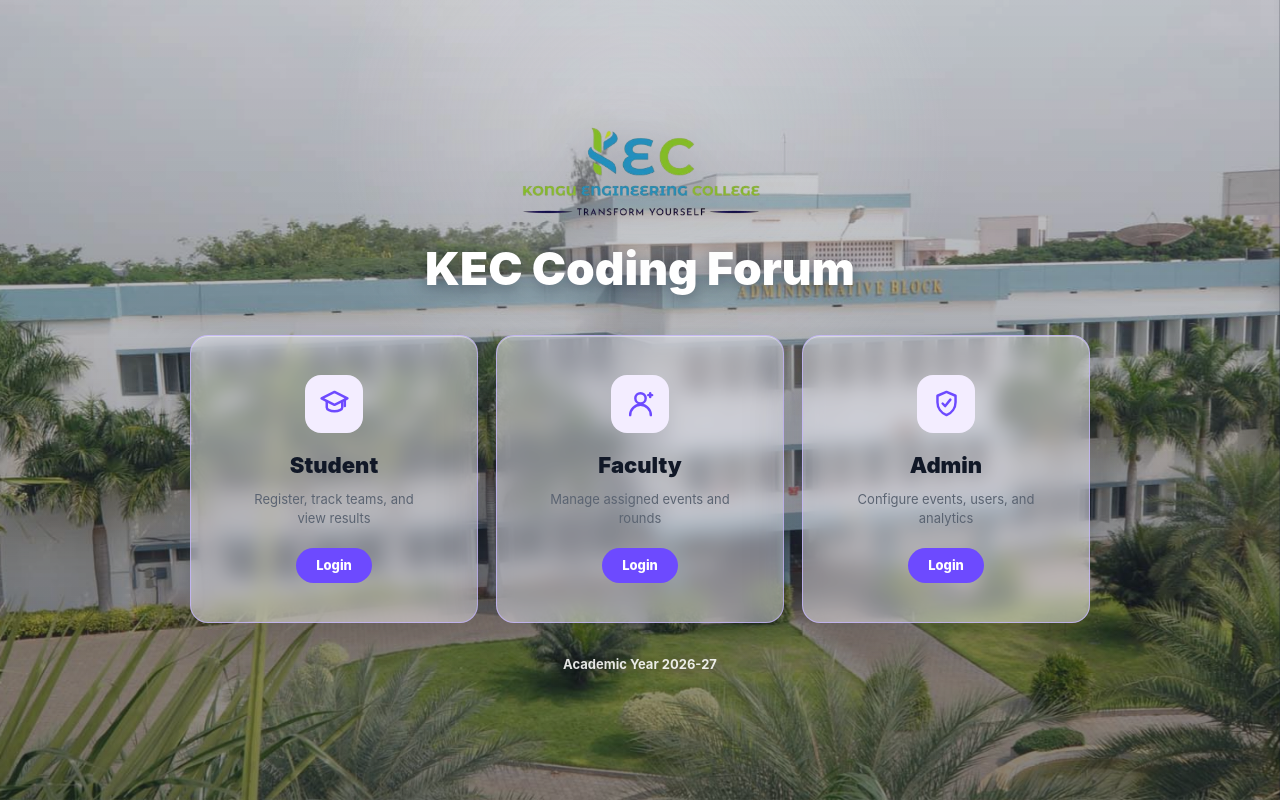
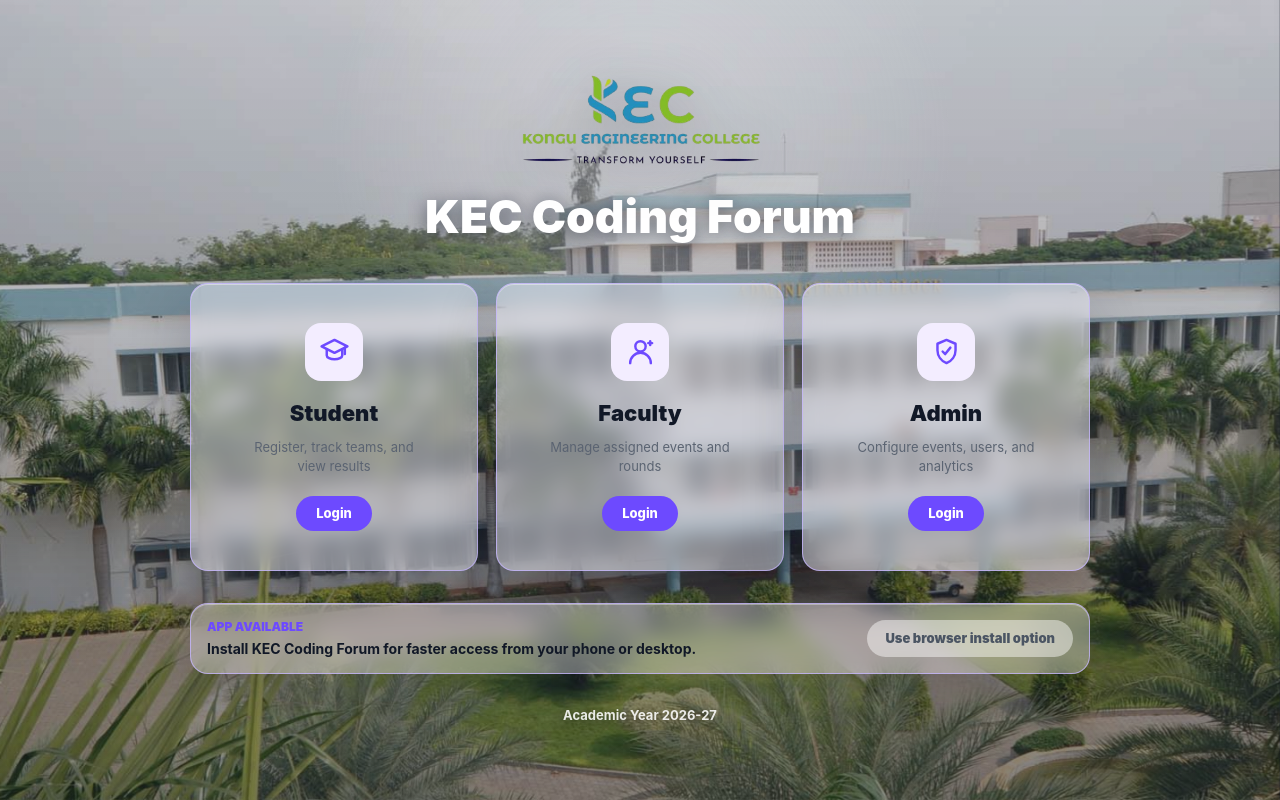
Before and after one commit to BHARANI259/Coding-Forum, a Next.js app in the folder client/: page / in a window 1280 px wide. Built offline with nearby package versions, Linux system fonts and the light colour scheme.

Commit message:
PWS notification

```diff
--- a/client/app/globals.css
+++ b/client/app/globals.css
@@ -419,6 +419,78 @@
   font-weight: 800;
 }
 
+.landing-install-card {
+  display: flex;
+  width: min(100%, 900px);
+  align-items: center;
+  justify-content: space-between;
+  gap: 14px;
+  border: 1.5px solid rgba(196, 181, 253, 0.78);
+  border-radius: 18px;
+  background: rgba(245, 243, 255, 0.34);
+  box-shadow: 0 18px 54px rgba(17, 24, 39, 0.2), inset 0 1px 0 rgba(255, 255, 255, 0.34);
+  backdrop-filter: blur(10px);
+  color: #111827;
+  padding: 14px 16px;
+  animation: landing-card-in 0.58s ease-out 0.46s both;
+  opacity: 0;
+  transform: translateY(18px) scale(0.97);
+}
+
+.landing-install-copy {
+  min-width: 0;
+}
+
+.landing-install-label {
+  display: block;
+  color: #6d4aff;
+  font-size: 12px;
+  font-weight: 900;
+  text-transform: uppercase;
+}
+
+.landing-install-copy p {
+  margin: 3px 0 0;
+  color: #111827;
+  font-size: 14px;
+  font-weight: 700;
+  line-height: 1.45;
+}
+
+.landing-install-button,
+.landing-install-status,
+.landing-install-hint {
+  shrink: 0;
+  border-radius: 999px;
+  padding: 9px 18px;
+  font-size: 13px;
+  font-weight: 900;
+  white-space: nowrap;
+}
+
+.landing-install-button {
+  border: 0;
+  background: #6d4aff;
+  color: #ffffff;
+  box-shadow: 0 12px 30px rgba(109, 74, 255, 0.28);
+  cursor: pointer;
+}
+
+.landing-install-button:disabled {
+  cursor: wait;
+  opacity: 0.78;
+}
+
+.landing-install-status {
+  background: #dcfce7;
+  color: #166534;
+}
+
+.landing-install-hint {
+  background: rgba(255, 255, 255, 0.46);
+  color: #4b5563;
+}
+
 .landing-footer {
   margin: 0;
   color: rgba(255, 255, 255, 0.88);
@@ -496,6 +568,10 @@
     gap: 12px;
   }
 
+  .landing-install-card {
+    max-width: 520px;
+  }
+
   .landing-role-card {
     aspect-ratio: auto;
     min-height: 112px;
@@ -549,6 +625,20 @@
 
   .landing-role-subtitle {
     font-size: 12px;
+  }
+
+  .landing-install-card {
+    align-items: stretch;
+    flex-direction: column;
+    padding: 12px;
+    text-align: center;
+  }
+
+  .landing-install-button,
+  .landing-install-status,
+  .landing-install-hint {
+    width: 100%;
+    text-align: center;
   }
 
   .landing-footer {
--- a/client/app/page.tsx
+++ b/client/app/page.tsx
@@ -1,4 +1,5 @@
 import Link from "next/link";
+import { LandingInstallCard } from "@/components/pwa/landing-install-card";
 
 const portals = [
   {
@@ -75,6 +76,8 @@
           ))}
         </div>
 
+        <LandingInstallCard />
+
         <p className="landing-footer">Academic Year 2026-27</p>
       </section>
     </main>
--- /dev/null
+++ b/client/components/pwa/landing-install-card.tsx
@@ -0,0 +1,32 @@
+"use client";
+
+import { usePwaInstall } from "./pwa-install-provider";
+
+export function LandingInstallCard() {
+  const { canInstall, install, installInProgress, isInstalled, isIos } = usePwaInstall();
+
+  return (
+    <aside className="landing-install-card" aria-label="Install KEC Coding Forum app">
+      <div className="landing-install-copy">
+        <span className="landing-install-label">App available</span>
+        <p>Install KEC Coding Forum for faster access from your phone or desktop.</p>
+      </div>
+      {isInstalled ? (
+        <span className="landing-install-status">Installed</span>
+      ) : canInstall ? (
+        <button
+          type="button"
+          className="landing-install-button"
+          disabled={installInProgress}
+          onClick={() => {
+            void install();
+          }}
+        >
+          {installInProgress ? "Opening..." : isIos ? "Add to Home Screen" : "Install App"}
+        </button>
+      ) : (
+        <span className="landing-install-hint">Use browser install option</span>
+      )}
+    </aside>
+  );
+}
```
Also changed, not shown: 2 other files (tests, documents, lock files or other folders).
